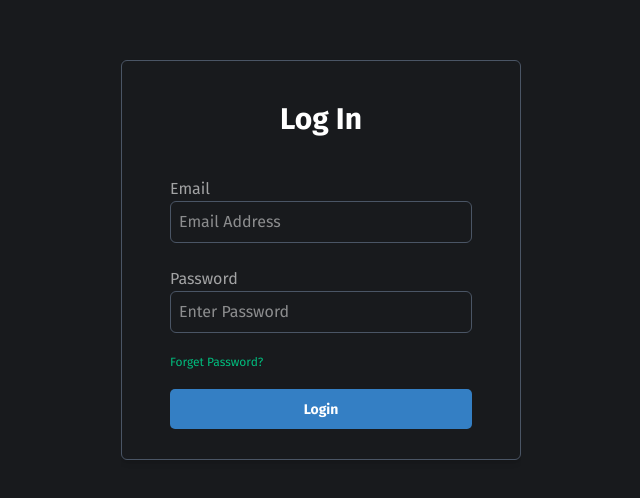
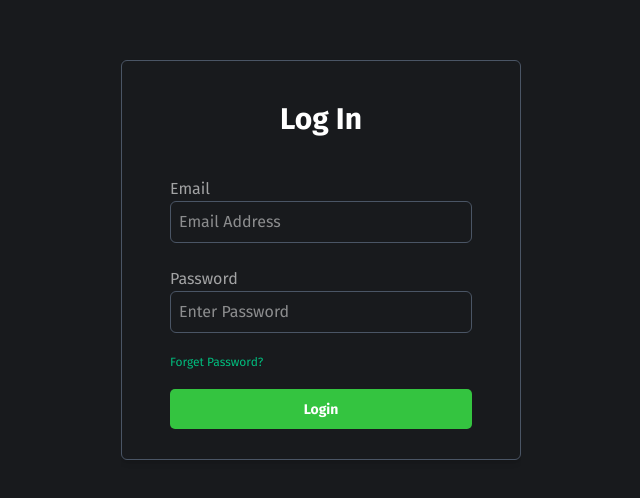
Before and after one commit to lazy-snorlax/caremaster-test, a Vue app in the folder vue/: page / in a window 1280 px wide. Shown: the part 140-638 px from the top of the page, without its empty margins (319-959 px from the left). Built offline with nearby package versions, Linux system fonts and the light colour scheme; no server answers.

Commit message:
css colour change

```diff
--- a/vue/src/assets/main.css
+++ b/vue/src/assets/main.css
@@ -11,8 +11,8 @@
 
 	--light: #e0fbfc;
 	--light-alt: #9Bd7df;
-	--primary: #347FC4;
-	--primary-alt: #24598b;
+	--primary: #34c440;
+	--primary-alt: #248b3e;
 	--dark: #242629;
 	--dark-alt: #181a1d;
 
--- a/vue/src/views/dashboard/AdminDashboard.vue
+++ b/vue/src/views/dashboard/AdminDashboard.vue
@@ -1,5 +1,5 @@
 <template>
-    <div class="grid grid-cols-3 text-sky-500 ms-10 me-10">
+    <div class="grid grid-cols-3 text-green-500 ms-10 me-10">
         <div class="card w-95 bg-gray-700 card-md shadow-sm">
             <div class="card-body">
                 <h2 class="card-title">Total Companies</h2>
--- a/vue/src/views/dashboard/UserDashboard.vue
+++ b/vue/src/views/dashboard/UserDashboard.vue
@@ -1,5 +1,5 @@
 <template>
-    <div class="grid grid-cols-3 text-sky-500 ms-10 me-10">
+    <div class="grid grid-cols-3 text-green-500 ms-10 me-10">
         <div class="card w-95 bg-gray-700 card-md shadow-sm">
             <div class="card-body">
                 <h2 class="card-title">Total Users</h2>
```
